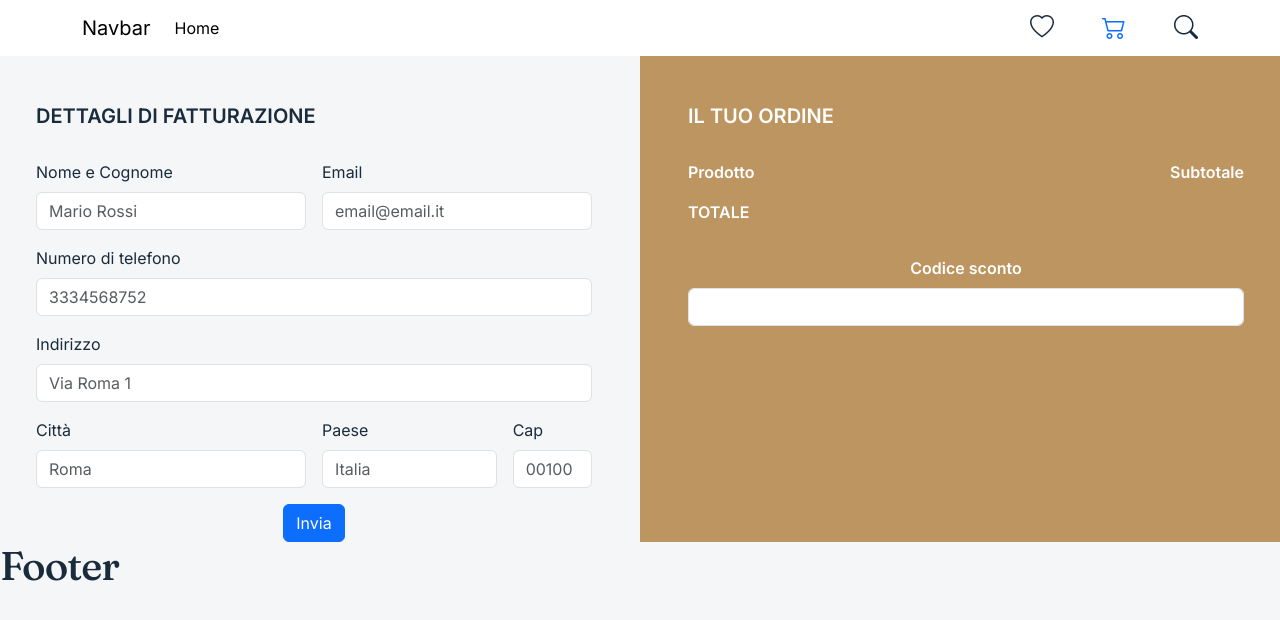
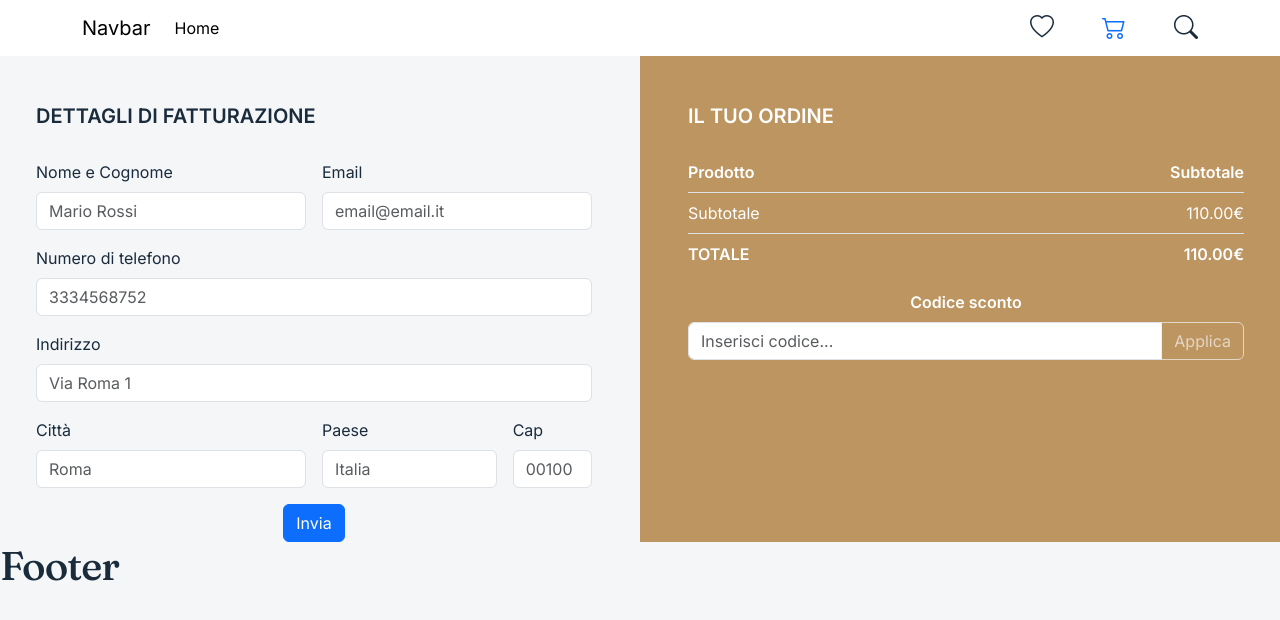
Before and after one commit to Carlo-Falanga/booldog-project-work, a React app in the folder frontend/: page /checkout in a window 1280 px wide. Shown: the top 620 px of the page. Built offline with nearby package versions, Linux system fonts and the light colour scheme; the HTML template or start-up script is replaced by a standard one.

Commit message:
add coupon validate logic with static subtotal

```diff
--- a/frontend/src/pages/CheckoutPage.jsx
+++ b/frontend/src/pages/CheckoutPage.jsx
@@ -1,99 +1,187 @@
 import { useState } from "react";
+import axios from "axios";
 
 export default function CheckoutPage() {
     const [phone, setPhone] = useState("");
-    const [zip, setZip] = useState("")
+    const [zip, setZip] = useState("");
+    const [couponCode, setCouponCode] = useState("");
+    const [couponStatus, setCouponStatus] = useState(null); // null | "valid" | "invalid"
+    const [couponMessage, setCouponMessage] = useState("");
+    const [discount, setDiscount] = useState(0);
+    const [isLoadingCoupon, setIsLoadingCoupon] = useState(false);
+
+    const subtotal = 110.00;
+    const total = Math.max(0, subtotal - discount);
 
     const handlePhone = (e) => {
         const value = e.target.value;
-        const numericValue = value.replace(/[^0-9]/g, '');
-        setPhone(numericValue);
+        setPhone(value.replace(/[^0-9]/g, ''));
     };
 
     const handleZip = (e) => {
         const value = e.target.value;
-        const numericValue = value.replace(/[^0-9]/g, '');
-        setZip(numericValue);
+        setZip(value.replace(/[^0-9]/g, ''));
     };
 
+    const handleApplyCoupon = async (e) => {
+        e.preventDefault()
+        if (!couponCode.trim()) return;
+
+        setIsLoadingCoupon(true);
+        setCouponStatus(null);
+        setCouponMessage("");
+        setDiscount(0);
+
+        try {
+            const { data } = await axios.post("http://localhost:3000/validate", {
+                code: couponCode.trim(),
+                cart_total: subtotal
+            });
+
+            if (data.valid) {
+                setDiscount(data.discount);
+                setCouponStatus("valid");
+                setCouponMessage(`Coupon applicato! Sconto di ${data.discount}€`);
+            } else {
+                setDiscount(0);
+                setCouponStatus("invalid");
+                setCouponMessage(data.message || "Coupon non valido");
+            }
+        } catch (err) {
+            setDiscount(0);
+            setCouponStatus("invalid");
+            setCouponMessage(err.response?.data?.message || "Errore nella verifica del coupon");
+        } finally {
+            setIsLoadingCoupon(false);
+        }
+    };
+
+    const handleRemoveCoupon = () => {
+        setCouponCode("");
+        setCouponStatus(null);
+        setCouponMessage("");
+        setDiscount(0);
+    };
 
     return (
         <>
+            <div className="row">
 
-
-                <div className="row">
 
                 <div className="col-sm-12 col-md-6 pt-5 px-5">
                     <h5 className="pb-4 fw-bold">DETTAGLI DI FATTURAZIONE</h5>
-                        <form class="row g-3">
-                            <div class="col-md-6">
-                                <label htmlFor="inputFullName" class="form-label">Nome e Cognome</label>
-                                <input type="text" class="form-control" id="inputFullName" placeholder="Mario Rossi" />
+                    <form className="row g-3">
+                        <div className="col-md-6">
+                            <label htmlFor="inputFullName" className="form-label">Nome e Cognome</label>
+                            <input type="text" className="form-control" id="inputFullName" placeholder="Mario Rossi" />
                         </div>
-                            <div class="col-md-6">
-                                <label htmlFor="inputEmail4" class="form-label">Email</label>
-                                <input type="email" class="form-control" id="inputEmail4" placeholder="email@email.it" />
+                        <div className="col-md-6">
+                            <label htmlFor="inputEmail4" className="form-label">Email</label>
+                            <input type="email" className="form-control" id="inputEmail4" placeholder="email@email.it" />
                         </div>
-                            <div class="col-12">
-                                <label htmlFor="inputTel" class="form-label">Numero di telefono</label>
-                                <input type="tel" class="form-control" id="inputTel" value={phone} onChange={handlePhone} placeholder="3334568752" maxLength="15" />
+                        <div className="col-12">
+                            <label htmlFor="inputTel" className="form-label">Numero di telefono</label>
+                            <input type="tel" className="form-control" id="inputTel" value={phone} onChange={handlePhone} placeholder="3334568752" maxLength="15" />
                         </div>
-                            <div class="col-12">
-                                <label htmlFor="inputAddress" class="form-label">Indirizzo</label>
-                                <input type="text" class="form-control" id="inputAddress" placeholder="Via Roma 1" />
+                        <div className="col-12">
+                            <label htmlFor="inputAddress" className="form-label">Indirizzo</label>
+                            <input type="text" className="form-control" id="inputAddress" placeholder="Via Roma 1" />
                         </div>
-                            <div class="col-md-6">
-                                <label htmlFor="inputCity" class="form-label">Città</label>
-                                <input type="text" class="form-control" id="inputCity" placeholder="Roma" />
+                        <div className="col-md-6">
+                            <label htmlFor="inputCity" className="form-label">Città</label>
+                            <input type="text" className="form-control" id="inputCity" placeholder="Roma" />
                         </div>
-                            <div class="col-md-4">
-                                <label htmlFor="inputState" class="form-label">Paese</label>
-                                <input type="text" class="form-control" id="inputState" placeholder="Italia" />
+                        <div className="col-md-4">
+                            <label htmlFor="inputState" className="form-label">Paese</label>
+                            <input type="text" className="form-control" id="inputState" placeholder="Italia" />
                         </div>
-                            <div class="col-md-2">
-                                <label htmlFor="inputZip" class="form-label">Cap</label>
-                                <input type="text" class="form-control" id="inputZip" value={zip} onChange={handleZip} placeholder="00100" maxLength="5" />
+                        <div className="col-md-2">
+                            <label htmlFor="inputZip" className="form-label">Cap</label>
+                            <input type="text" className="form-control" id="inputZip" value={zip} onChange={handleZip} placeholder="00100" maxLength="5" />
                         </div>
-                            <div class="col-12 d-flex justify-content-center">
-                                <button type="submit" class="btn btn-primary">Invia</button>
+                        <div className="col-12 d-flex justify-content-center">
+                            <button type="submit" className="btn btn-primary">Invia</button>
                         </div>
                     </form>
                 </div>
 
 
-
                 <div id="order_section" className="col-sm-12 col-md-6 pt-5 px-5 text-white">
                     <h5 className="pb-4 fw-bold">IL TUO ORDINE</h5>
-                        <div className="d-flex justify-content-between">
-                            <div>
-                                <p className="fw-bold">Prodotto</p>
+
+
+                    <div className="d-flex justify-content-between border-bottom pb-2 mb-2">
+                        <span className="fw-bold">Prodotto</span>
+                        <span className="fw-bold">Subtotale</span>
                     </div>
-                            <div>
-                                <p className="fw-bold">Subtotale</p>
+
+
+                    <div className="d-flex justify-content-between mb-2">
+                        <span>Subtotale</span>
+                        <span>{subtotal.toFixed(2)}€</span>
                     </div>
+
+
+                    {discount > 0 && (
+                        <div className="d-flex justify-content-between mb-2 text-success">
+                            <span>Sconto coupon</span>
+                            <span>- {discount.toFixed(2)}€</span>
                         </div>
-                        <div className="d-flex justify-content-between">
-                            <div>
-                                <p className="fw-bold">TOTALE</p>
+                    )}
+
+
+                    <div className="d-flex justify-content-between fw-bold border-top pt-2 mt-2">
+                        <span>TOTALE</span>
+                        <span>{total.toFixed(2)}€</span>
                     </div>
-                            <div>
-                                {/* totale */}
+
+                    <div className="pt-4">
+                        <label htmlFor="inputCoupon" className="form-label fw-bold d-flex justify-content-center">
+                            Codice sconto
+                        </label>
+
+                        <form onSubmit={handleApplyCoupon}>
+                            <div className="input-group">
+                                <input
+                                    type="text"
+                                    className={`form-control ${couponStatus === "valid" ? "is-valid" : couponStatus === "invalid" ? "is-invalid" : ""}`}
+                                    id="inputCoupon"
+                                    maxLength="20"
+                                    value={couponCode}
+                                    onChange={(e) => setCouponCode(e.target.value)}
+                                    disabled={couponStatus === "valid"}
+                                    placeholder="Inserisci codice..."
+                                />
+                                {couponStatus === "valid" ? (
+                                    <button className="btn btn-outline-danger" onClick={handleRemoveCoupon} type="button">
+                                        Rimuovi
+                                    </button>
+                                ) : (
+                                    <button
+                                        className="btn btn-outline-light"
+                                        onClick={handleApplyCoupon}
+                                        type="button"
+                                        disabled={isLoadingCoupon || !couponCode.trim()}
+                                    >
+                                        {isLoadingCoupon ? (
+                                            <span className="spinner-border spinner-border-sm" />
+                                        ) : "Applica"}
+                                    </button>
+                                )}
                             </div>
+
+
+                            {couponMessage && (
+                                <div className={`mt-2 small ${couponStatus === "valid" ? "text-success" : "text-danger"}`}>
+                                    {couponMessage}
                                 </div>
-                        <div className="pt-3">
-                            <label htmlFor="inputCoupon" className="form-label fw-bold d-flex justify-content-center">Codice sconto</label>
-                            <input type="text" class="form-control" id="inputCoupon" maxLength="20" />
+                            )}
+                        </form>
                     </div>
 
 
                 </div>
-                </div>
-
-
-
-
-
-
+            </div >
         </>
-    )
+    );
 }
```
Lines whose indentation alone changed are shown as unchanged.
